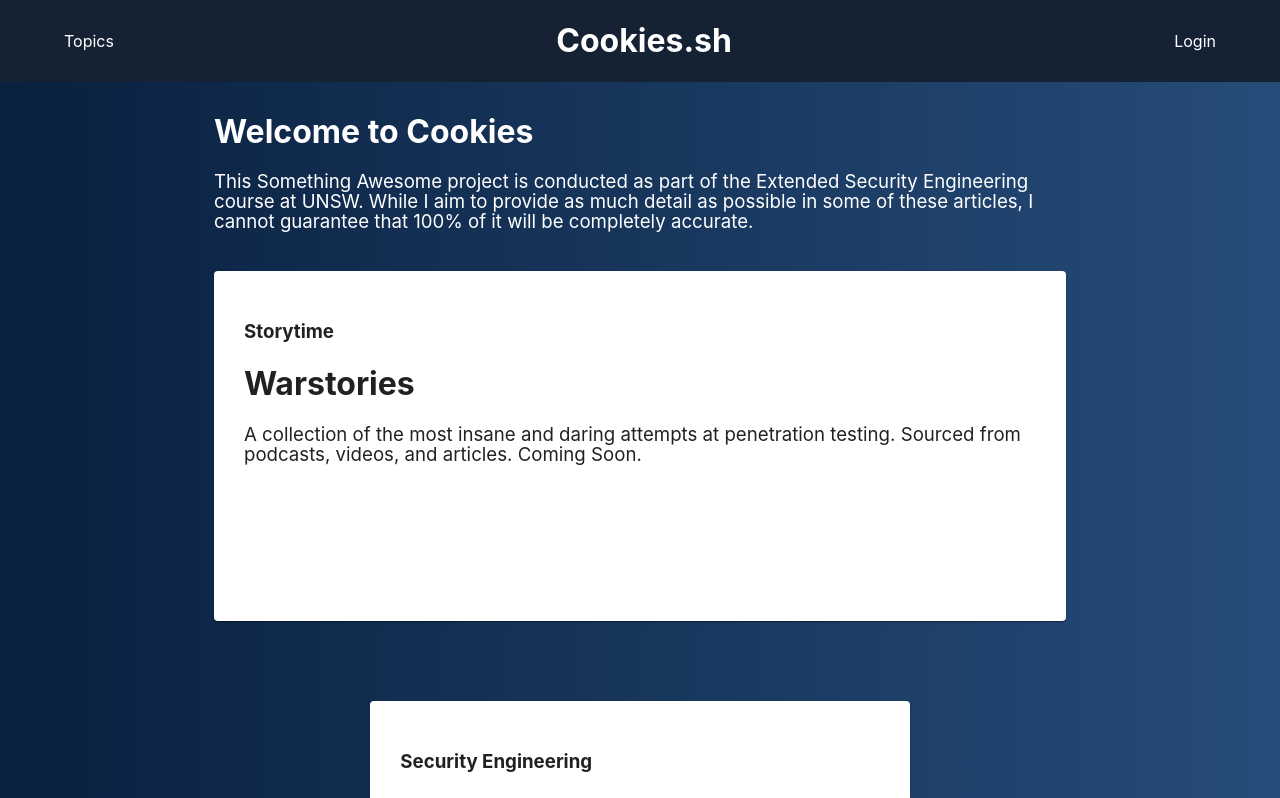
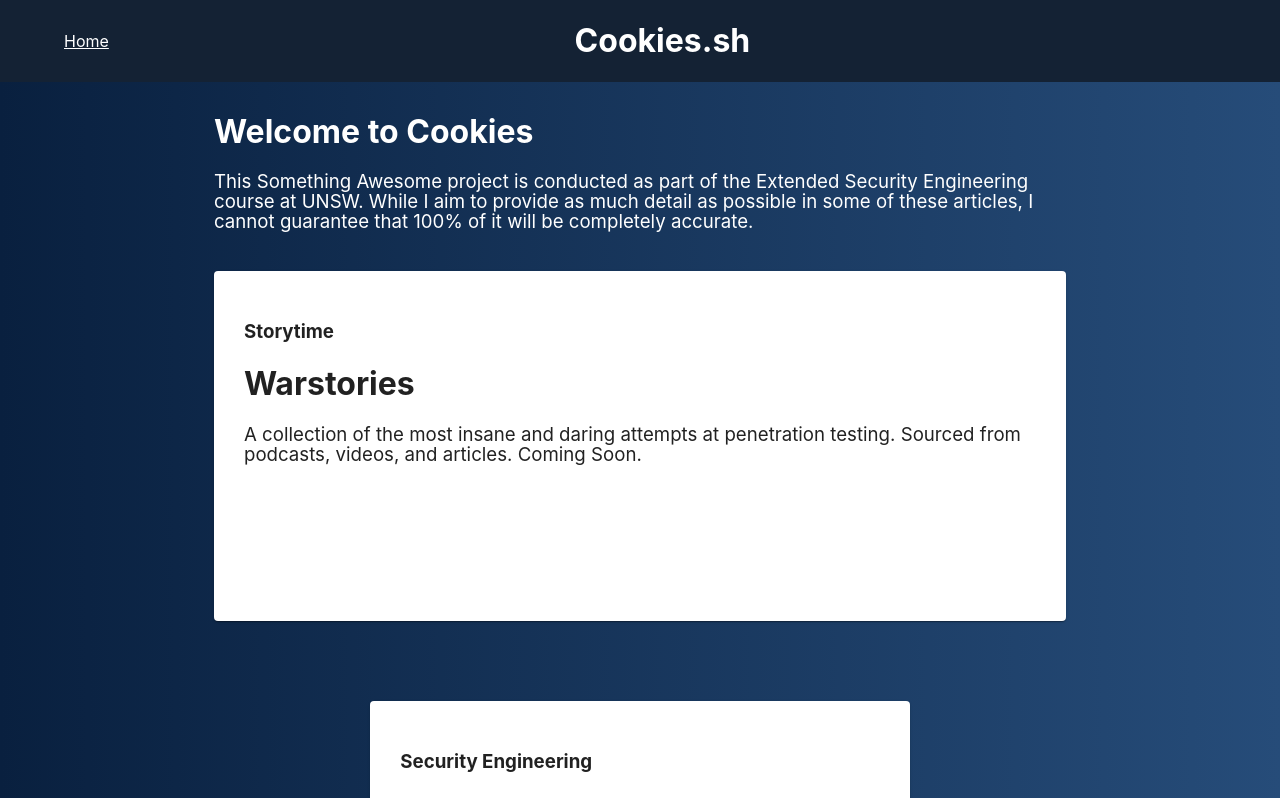
Before and after one commit to Darianlmj/Cookies.sh, a React (Create React App) app: page / in a window 1280 px wide. Shown: the top 798 px of the page. Built offline with nearby package versions, Linux system fonts and the light colour scheme.

Commit message:
Added home button

```diff
--- a/src/components/NavigationBar/NavigationBar.tsx
+++ b/src/components/NavigationBar/NavigationBar.tsx
@@ -1,20 +1,18 @@
 import React from 'react';
 import { Link } from 'react-router-dom';
+import BackButton from '../../assets/BackButton.svg';
 
 import './index.css';
 
 const NavigationBar = () => {
   return (
     <div id='NavBar'>
-        <div id='Menu'>
-            Topics
-        </div>
-        <Link to={'/'} style={{ textDecoration: 'none', color: '#ffffff' }}>
-          <h1>Cookies.sh</h1>
-        </Link>
-        <div>
-            Login
-        </div>
+      <Link to={'/'} style={{ textDecoration: 'underline', color: '#ffffff' }}>
+        Home
+      </Link>
+      <Link to={'/'} style={{ textDecoration: 'none', color: '#ffffff', flex: 2, textAlign: 'center' }}>
+        <h1>Cookies.sh</h1>
+      </Link>
     </div>
   )
 }
```
